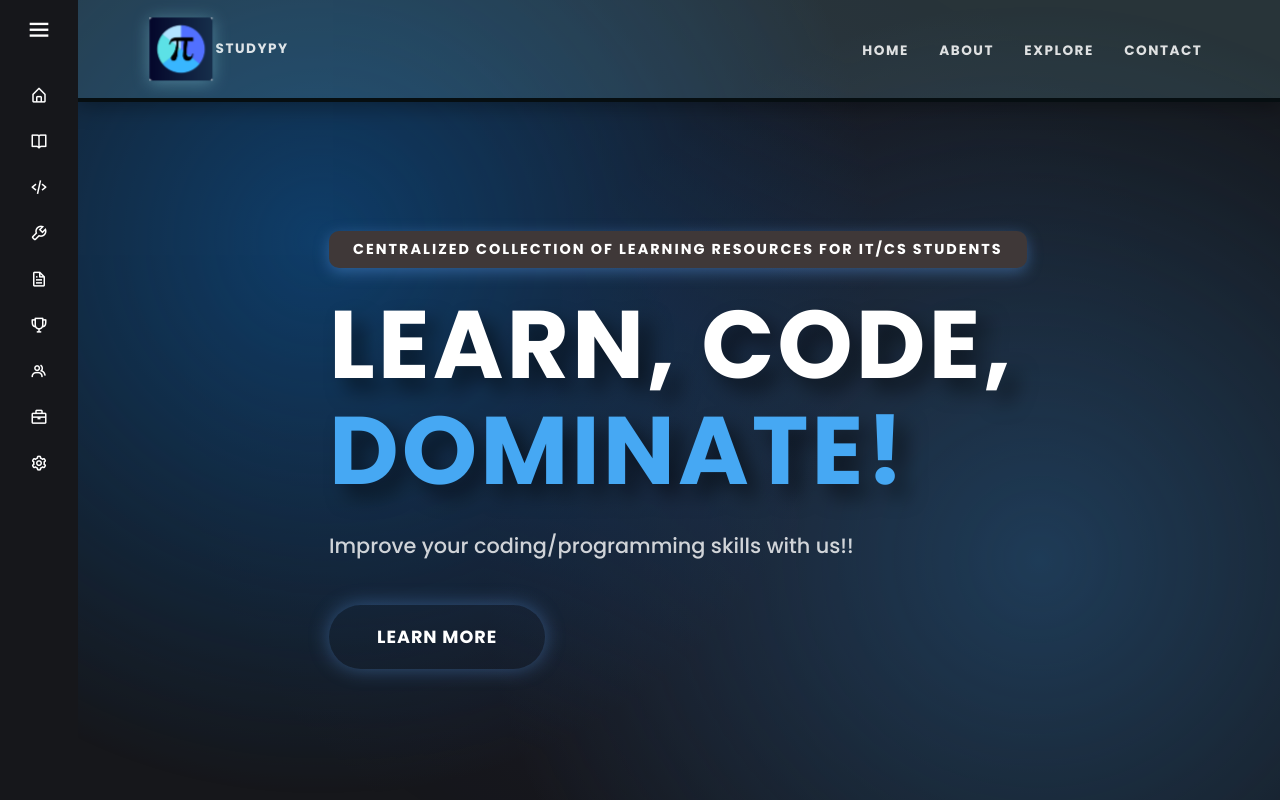
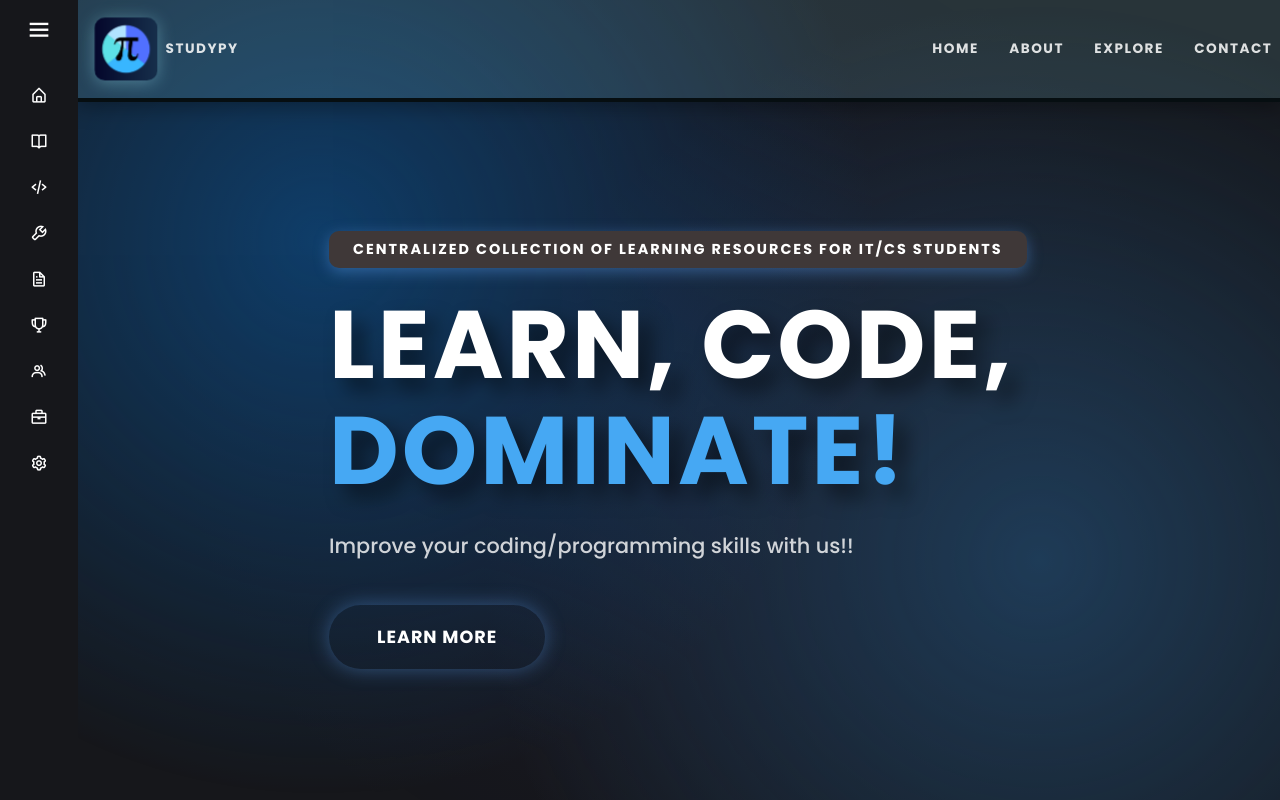
Before and after one commit to BrianC0des/Studypy, a plain HTML site: page frontend/index.html in a window 1280 px wide. Shown: the top 800 px of the page. Drawn offline with nearby package versions, Linux system fonts and the light colour scheme.

Commit message:
updated logo
- update raw position of content in navbar

* will implement responsive design for difference screen sizes

```diff
--- a/frontend/style.css
+++ b/frontend/style.css
@@ -421,8 +421,9 @@ nav .logo-container {
 
 nav .logo-image {
     display: flex;
+    border-radius: var(--radius-sm);
     position: relative;
-    right: 5px;
+    right: 10px;
     height: 60px;
     width: auto;
     filter: drop-shadow(0 2px 8px rgba(255, 255, 255, 0.5));
@@ -447,7 +448,15 @@ nav .logo-text span {
     font-weight: 600;
 }
 
-nav ul { display: flex; list-style: none; gap: 0.2rem; align-items: center; }
+nav ul {
+  display: flex;
+  list-style: none;
+  gap: 0.2rem;
+  align-items: center;
+  display: flex;
+  position: relative;
+  left: 120px;
+}
 
 nav a {
     color: rgba(255, 255, 255, 0.85);
@@ -457,7 +466,9 @@ nav a {
     text-transform: uppercase;
     letter-spacing: 1.5px;
     transition: all 0.25s ease;
+    display: flex;
     position: relative;
+    right: 50px;
     padding: 0.5rem 0.85rem;
     border-radius: 6px;
 }
```
Also changed, not shown: frontend/nav.html (+1 -1 lines).
